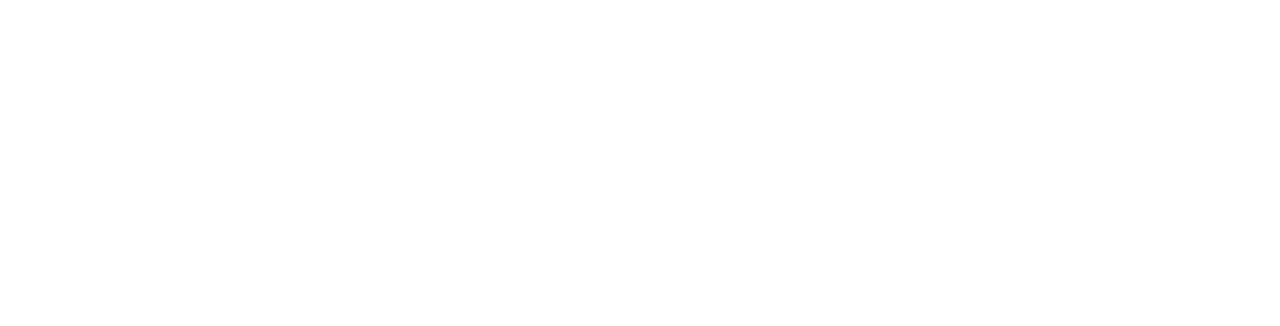
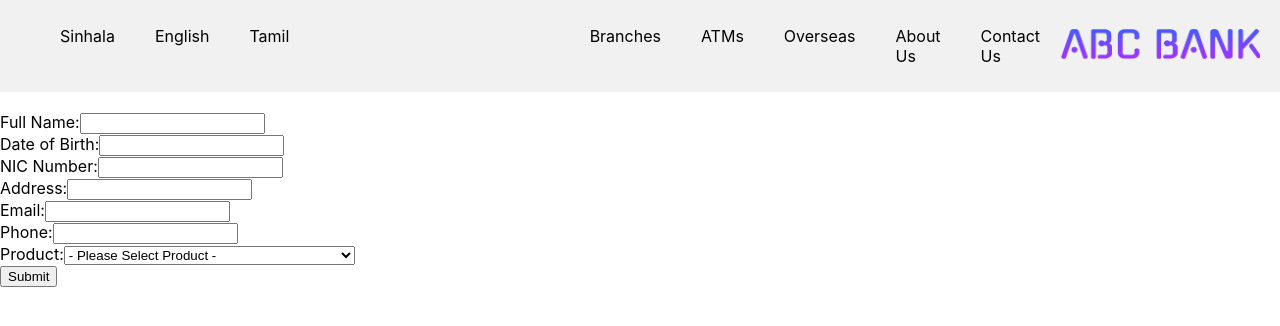
Before and after one commit to IdentityBlock/Demo-Application, a React (Create React App) app: page /verified in a window 1280 px wide. Before the commit this address had no page. Shown: the top 326 px of the page. Built offline with nearby package versions, Linux system fonts and the light colour scheme.

Commit message:
Verified page with form half designed

```diff
--- /dev/null
+++ b/src/components/AutofillForm.js
@@ -0,0 +1,115 @@
+import { useState } from "react";
+
+function AutofillForm() {
+  const [name, setName] = useState("");
+  const [dob, setDOB] = useState("");
+  const [nic, setNIC] = useState("");
+  const [address, setAddress] = useState("");
+  const [email, setEmail] = useState("");
+  const [phone, setPhone] = useState("");
+  const [product, setProduct] = useState("");
+
+  const handleSubmit = (e) => {
+    if (name && nic && address && email && phone && product)
+      console.log(name, nic, address, email, phone, product);
+    else {
+      console.log("error");
+    }
+
+    e.preventDefault();
+  };
+
+  return (
+    <form
+      onSubmit={(e) => {
+        handleSubmit(e);
+      }}
+    >
+      <label>
+        Full Name:
+        <input
+          name="name"
+          type="text"
+          value={name}
+          onChange={(e) => setName(e.target.value)}
+        />
+      </label>
+      <br />{" "}
+      <label>
+        Date of Birth:
+        <input
+          name="dob"
+          type="text"
+          value={dob}
+          onChange={(e) => setDOB(e.target.value)}
+        />
+      </label>
+      <br />
+      <label>
+        NIC Number:
+        <input
+          name="nic"
+          type="text"
+          value={nic}
+          onChange={(e) => setNIC(e.target.value)}
+        />
+      </label>
+      <br />
+      <label>
+        Address:
+        <input
+          name="address"
+          type="text"
+          value={address}
+          onChange={(e) => setAddress(e.target.value)}
+        />
+      </label>
+      <br />
+      <label>
+        Email:
+        <input
+          name="email"
+          type="text"
+          value={email}
+          onChange={(e) => setEmail(e.target.value)}
+        />
+      </label>
+      <br />
+      <label>
+        Phone:
+        <input
+          name="phone"
+          type="text"
+          value={phone}
+          onChange={(e) => setPhone(e.target.value)}
+        />
+      </label>
+      <br />
+      <label>
+        Product:
+        <select value={product} onChange={(e) => setProduct(e.target.value)}>
+          <option value="">- Please Select Product -</option>
+          <option value="1">Regular Savings Account</option>
+          <option value="2">'Yasasa' Pensioners' Savings Account</option>
+          <option value="3">Super Saver Account</option>
+          <option value="4">Power Bonus Account</option>
+          <option value="5">Personal Foreign Currency Account</option>
+          <option value="6">Udara Senior Citizens Account</option>
+          <option value="7">Vibe Savings Account</option>
+          <option value="8">Arunalu Children’s Savings Account</option>
+          <option value="9">Isuru Minors' Savings Plan</option>
+          <option value="10">Dotcom Teen Account</option>
+          <option value="11">Anagi Women's Savings Account</option>
+          <option value="12">Achiever Salary Savings Account</option>
+          <option value="13">
+            Foreign Currency Children’s Savings Account
+          </option>
+        </select>
+      </label>
+      <br />
+      <input type="submit" value="Submit" />
+    </form>
+  );
+}
+
+export default AutofillForm;
--- a/src/navigation/Router.js
+++ b/src/navigation/Router.js
@@ -3,6 +3,7 @@
 
 import Home from "../pages/Home";
 import QR from "../pages/QR";
+import Verified from "../pages/Verified";
 
 const Router = () => {
   return (
@@ -10,6 +11,7 @@
       <Routes>
         <Route path="/" element={<Home />} />
         <Route path="qr" element={<QR />} />
+        <Route path="verified" element={<Verified />} />
       </Routes>
     </BrowserRouter>
   );
--- /dev/null
+++ b/src/pages/Verified.js
@@ -0,0 +1,14 @@
+import Navbar from "../components/Navbar";
+import AutofillForm from "../components/AutofillForm";
+
+function Verified() {
+  return (
+    <>
+      <Navbar />
+      <div style={{ height: 20 }}></div>
+      <AutofillForm />
+    </>
+  );
+}
+
+export default Verified;
```
